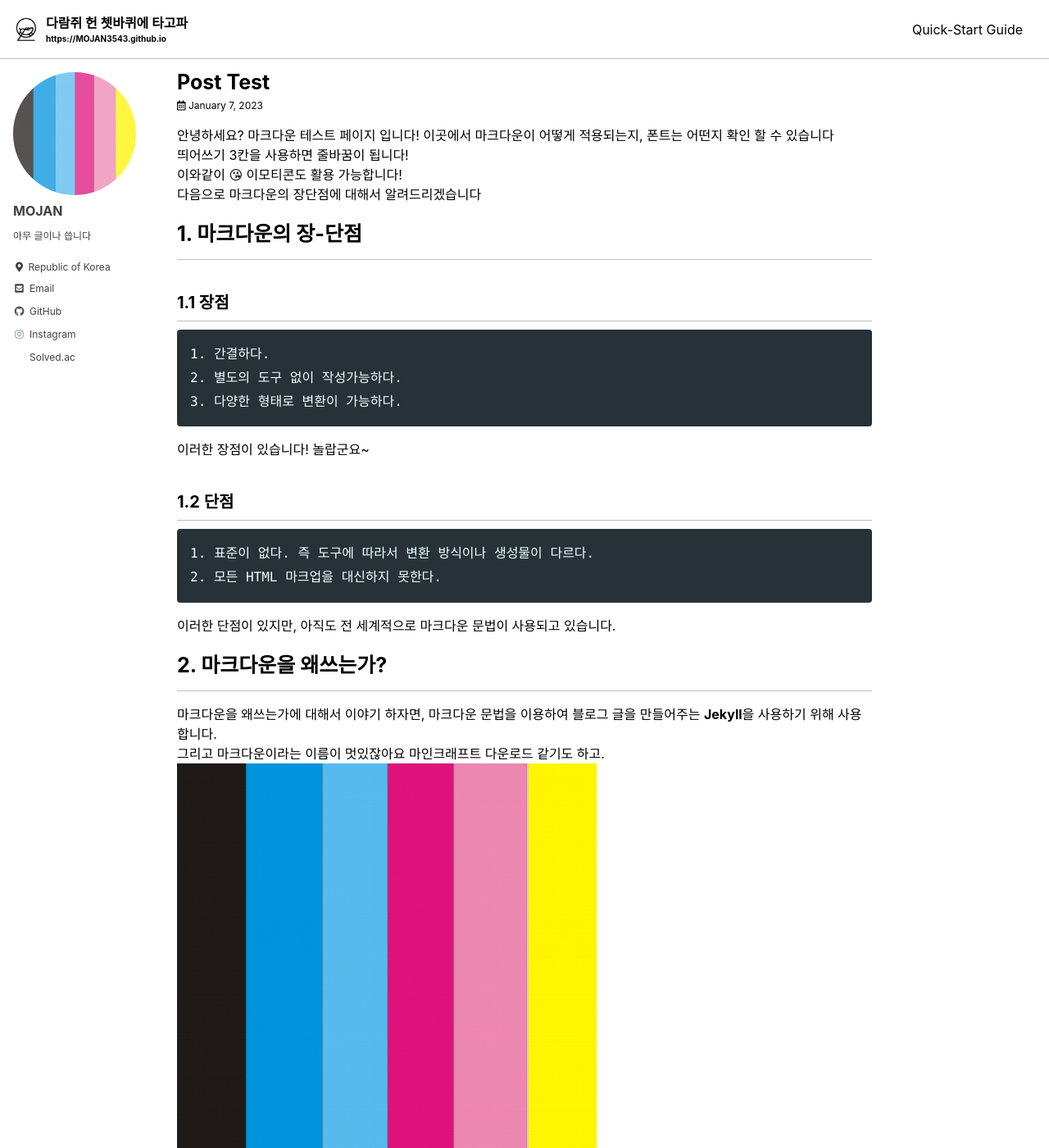
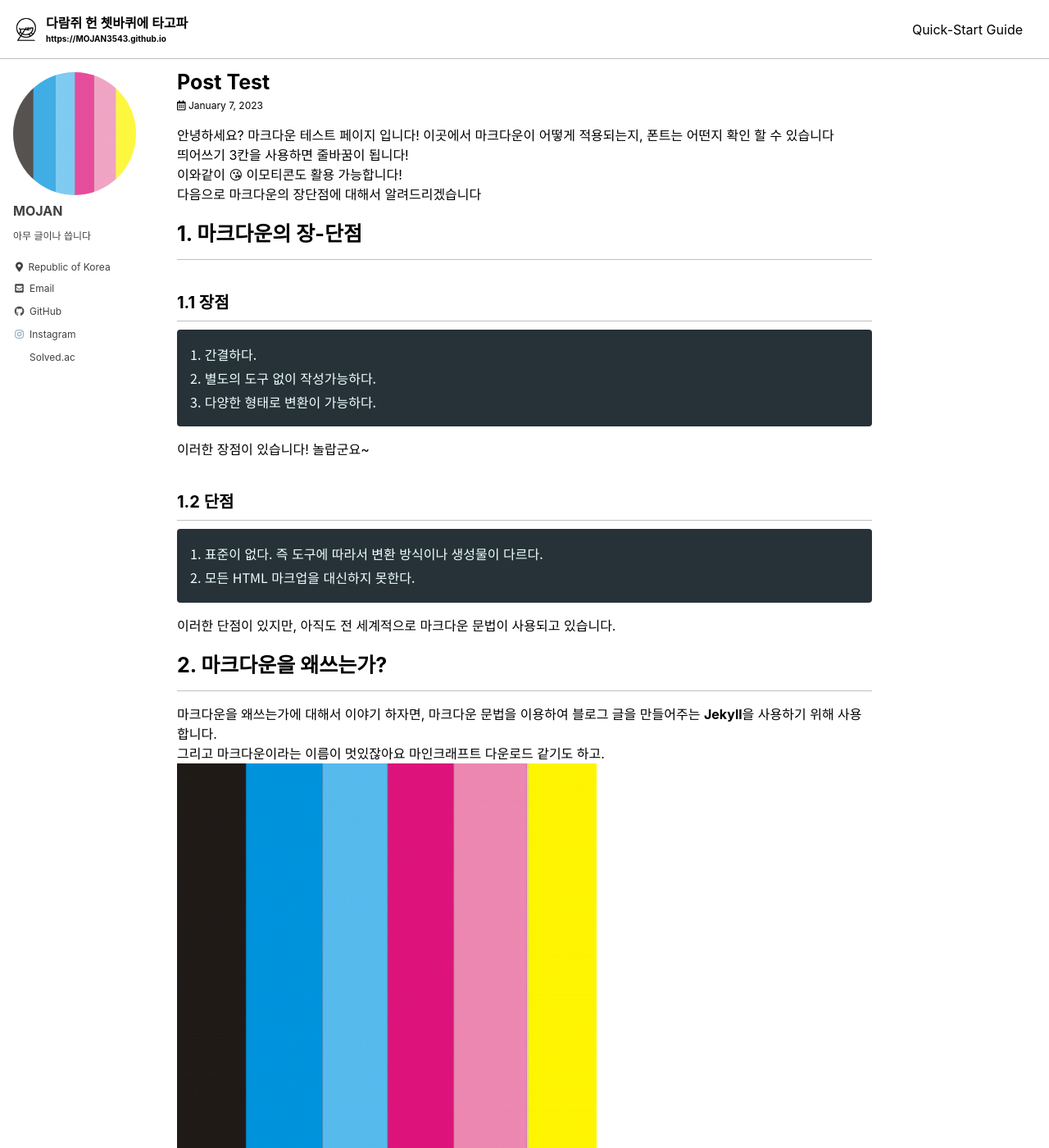
Before and after one commit to MOJAN3543/MOJAN3543.github.io, a Jekyll site: the page built from _posts/2023-01-07-Test.md, in a window 1280 px wide and 1400 px high. Shown: the whole window at 82% size. Built offline with Jekyll 4.4.1, drawn with Linux system fonts in a browser that asks for light colours; cached includes are drawn as plain includes.

Commit message:
Update _variables.scss

```diff
--- a/_sass/minimal-mistakes/_variables.scss
+++ b/_sass/minimal-mistakes/_variables.scss
@@ -16,7 +16,7 @@ $indent-var: 1.3em !default;
 $serif: Georgia, Times, serif !default;
 $sans-serif: -apple-system, BlinkMacSystemFont, "Noto Sans KR", "Roboto", "Segoe UI",
   "Helvetica Neue", "Lucida Grande", Arial, sans-serif !default;
-$monospace: Monaco, Consolas, "Lucida Console", monospace !default;
+$monospace: "Noto Sans KR", Monaco, Consolas, "Lucida Console", monospace !default;
 
 /* sans serif typefaces */
 $sans-serif-narrow: $sans-serif !default;
```
